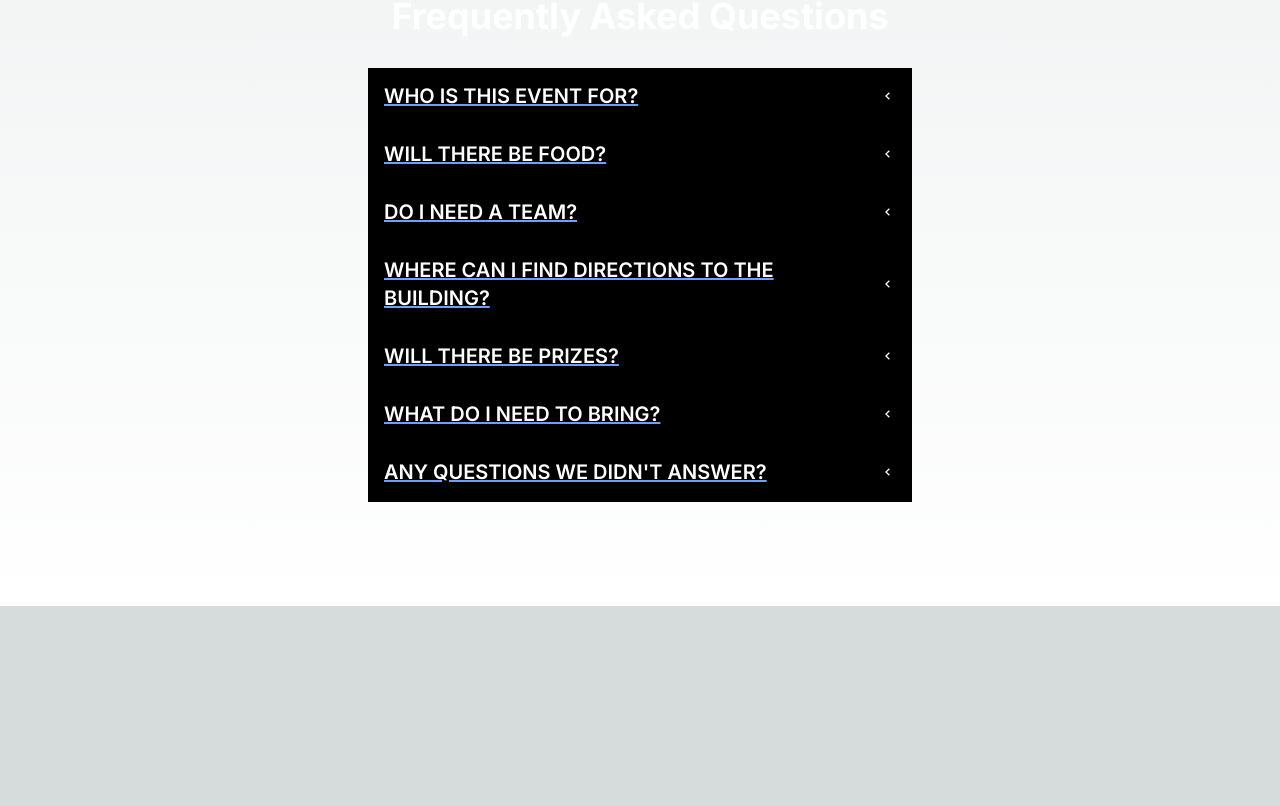
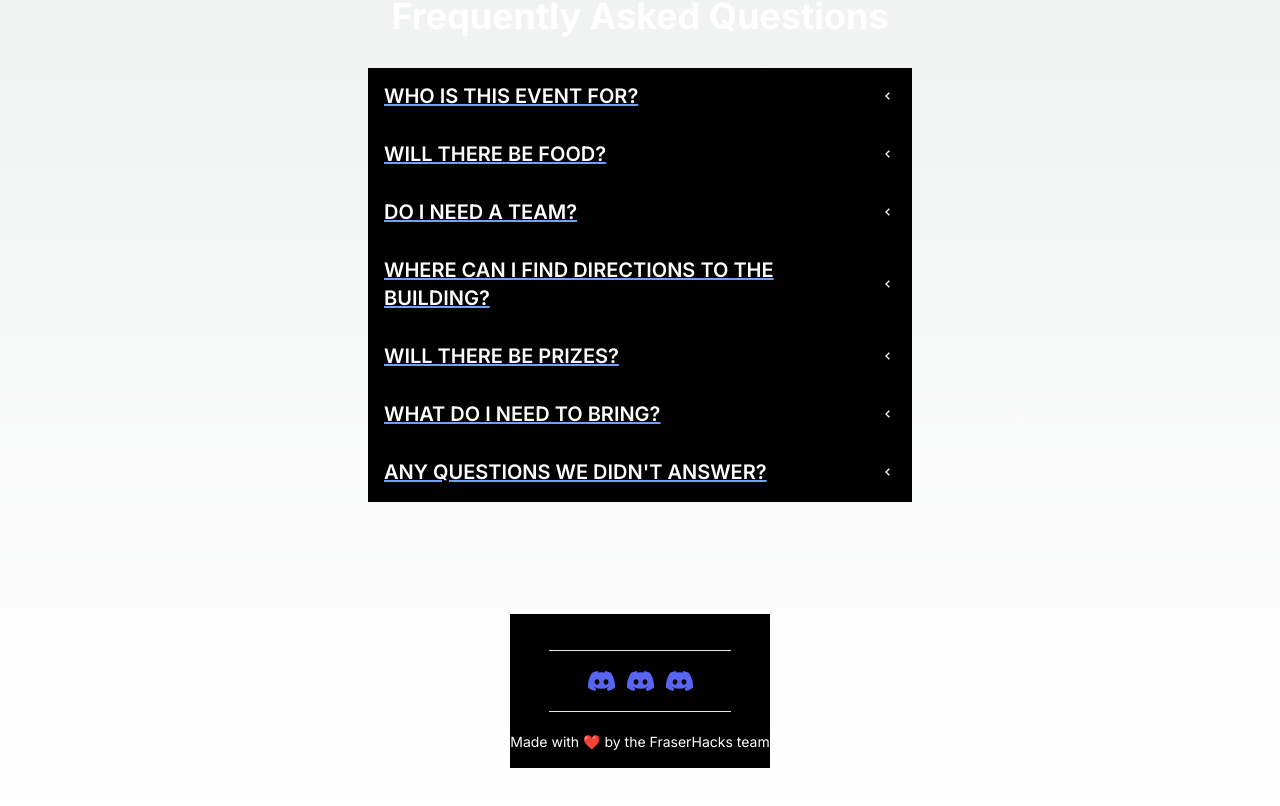
Before and after one commit to FraserHacks/fraserhacks24website, a Next.js app: page / in a window 1280 px wide. Shown: the part 1472-2278 px from the top of the page. Before the commit the page ends 2078 px from the top, so only its background shows below. Built offline with nearby package versions, Linux system fonts and the light colour scheme.

Commit message:
feat: add small footer

```diff
--- a/app/page.tsx
+++ b/app/page.tsx
@@ -1,6 +1,7 @@
 import Image from 'next/image';
 import styles from "../styles.module.css"
 import Faq from '../components/Faq';
+import Footer from '../components/Footer';
 
 
 export default function Home() {
@@ -63,6 +64,9 @@ export default function Home() {
       {/* FAQ Section */}
       <Faq />
 
+      {/* Footer Section */}
+      <Footer />
+
       {/* Additional sections can be added here following the same pattern */}
     </main>
   );
--- /dev/null
+++ b/components/Footer.tsx
@@ -0,0 +1,25 @@
+import React from "react"
+import Image from "next/image"
+
+// TODO: Change links and images to real ones
+
+export default function Footer() {
+    return (
+        <footer className="flex flex-col items-center justify-center bg-black text-white py-4">
+            <hr className="flex h-px bg-white w-[100%] lg:w-[70%] my-5"></hr>
+            <div className="flex items-center gap-3">
+                <a href="https://github.com/AritroSaha10" target="_blank">
+                    <Image src="/socials/icon_clyde_blurple_RGB.svg" alt="Discord Link" width={27} height={27} id="discord" />
+                </a>
+                <a href="https://github.com/AritroSaha10" target="_blank">
+                    <Image src="/socials/icon_clyde_blurple_RGB.svg" alt="Discord Link" width={27} height={27} id="discord" />
+                </a>
+                <a href="https://github.com/AritroSaha10" target="_blank">
+                    <Image src="/socials/icon_clyde_blurple_RGB.svg" alt="Discord Link" width={27} height={27} id="discord" />
+                </a>
+            </div>
+            <hr className="flex h-px bg-white w-[100%] lg:w-[70%] my-5"></hr>
+            <p className="text-sm">Made with ❤️ by the FraserHacks team</p>
+        </footer>
+    )
+}
```
Also changed, not shown: public/socials/icon_clyde_blurple_RGB.svg (added).
